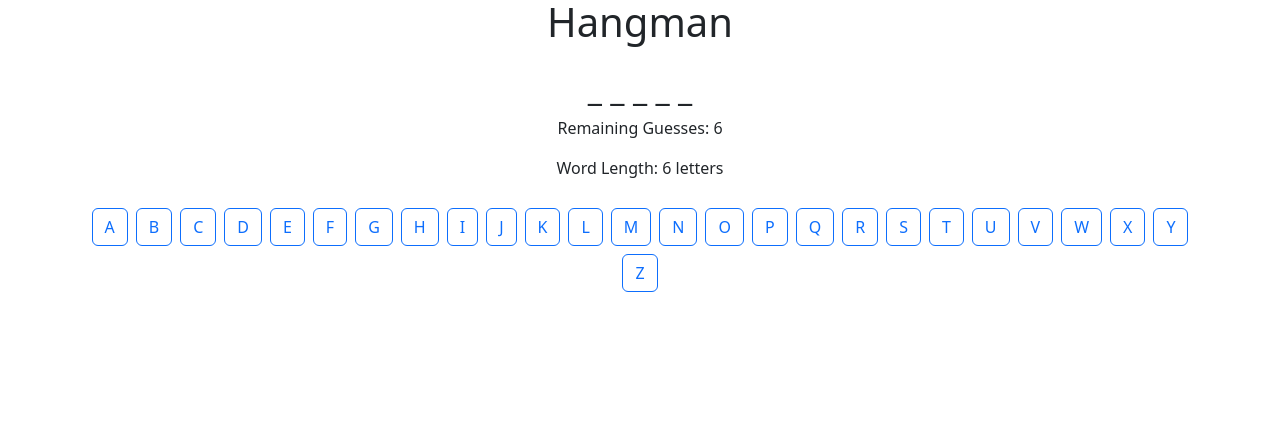
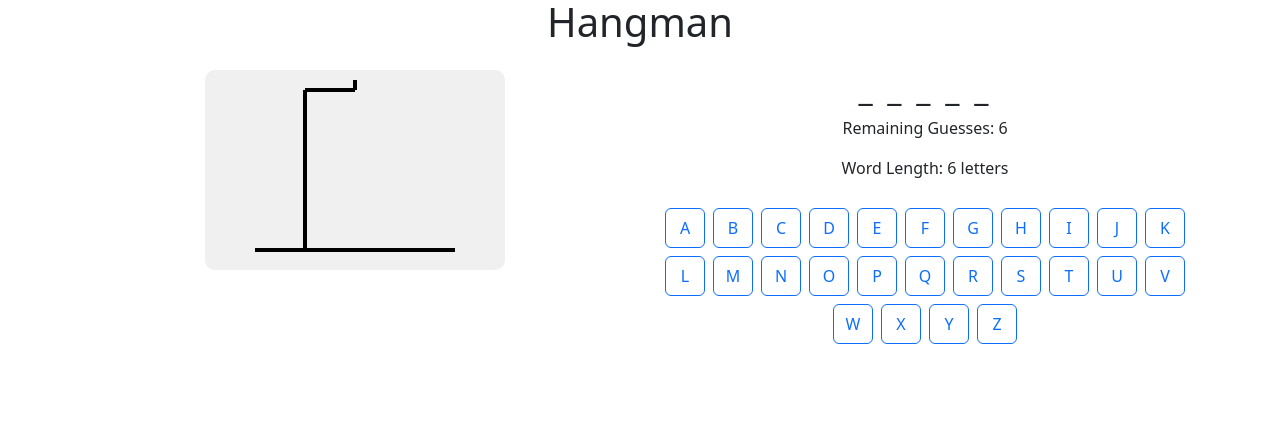
Before and after one commit to kunpai/my-website, a Next.js app: page /games/hangman in a window 1280 px wide. Shown: the part 132-578 px from the top of the page. Built offline with nearby package versions, Linux system fonts and the light colour scheme; no server answers.

Commit message:
refactor: Update Hangman component to include SVG figure and improve UI layout

```diff
--- a/components/hangman.js
+++ b/components/hangman.js
@@ -1,5 +1,30 @@
 import React, { useState, useEffect, useRef } from 'react';
 import 'bootstrap/dist/css/bootstrap.min.css';
+
+const HangmanFigure = ({ incorrectGuesses }) => {
+  const parts = [
+    <circle cx="150" cy="30" r="20" />, // Head
+    <line x1="150" y1="50" x2="150" y2="100" />, // Body
+    <line x1="150" y1="60" x2="120" y2="80" />, // Left arm
+    <line x1="150" y1="60" x2="180" y2="80" />, // Right arm
+    <line x1="150" y1="100" x2="120" y2="130" />, // Left leg
+    <line x1="150" y1="100" x2="180" y2="130" />, // Right leg
+  ];
+
+  return (
+    <svg height="200" width="300" style={{ backgroundColor: '#f0f0f0', borderRadius: '10px' }}>
+      {/* Gallows */}
+      <line x1="50" y1="180" x2="250" y2="180" stroke="black" strokeWidth="4" />
+      <line x1="100" y1="180" x2="100" y2="20" stroke="black" strokeWidth="4" />
+      <line x1="100" y1="20" x2="150" y2="20" stroke="black" strokeWidth="4" />
+      <line x1="150" y1="20" x2="150" y2="10" stroke="black" strokeWidth="4" />
+      {/* Figure parts */}
+      {parts.slice(0, incorrectGuesses).map((part, index) =>
+        React.cloneElement(part, { key: index, stroke: "black", strokeWidth: "4", fill: "none" })
+      )}
+    </svg>
+  );
+};
 
 function Hangman() {
   const [word, setWord] = useState('');
@@ -67,8 +92,13 @@ function Hangman() {
         style={{ outline: 'none' }}
         >
         <h1 className="text-center mb-4">Hangman</h1>
+        <div className="row justify-content-center">
+            <div className="col-md-6 mb-4 text-center">
+            <HangmanFigure incorrectGuesses={6 - remainingGuesses} />
+            </div>
+            <div className="col-md-6 mb-4">
             <div className="text-center mb-4">
-        <h2>{maskedWord}</h2>
+                <h2 style={{ fontSize: '2rem', letterSpacing: '0.2rem' }}>{maskedWord}</h2>
                 <p>Remaining Guesses: {remainingGuesses}</p>
                 <p>Word Length: {wordLength} letters</p>
             </div>
@@ -76,16 +106,21 @@ function Hangman() {
                 {alphabet.map(letter => (
                 <button
                     key={letter}
-            className="btn btn-outline-primary m-1"
+                    className={`btn m-1 ${guessedLetters.includes(letter)
+                    ? word.includes(letter) ? 'btn-success' : 'btn-danger'
+                    : 'btn-outline-primary'}`}
                     onClick={() => handleGuess(letter)}
                     disabled={guessedLetters.includes(letter) || gameOver}
+                    style={{ width: '40px', height: '40px', padding: '0' }}
                 >
                     {letter}
                 </button>
                 ))}
             </div>
+            </div>
+        </div>
         {gameOver && (
-        <div className="text-center">
+            <div className="text-center mt-4">
             <h3>{remainingGuesses === 0 ? 'You lost!' : 'You won!'}</h3>
             <p>The word was: {word}</p>
             <button
```
Lines whose indentation alone changed are shown as unchanged.
